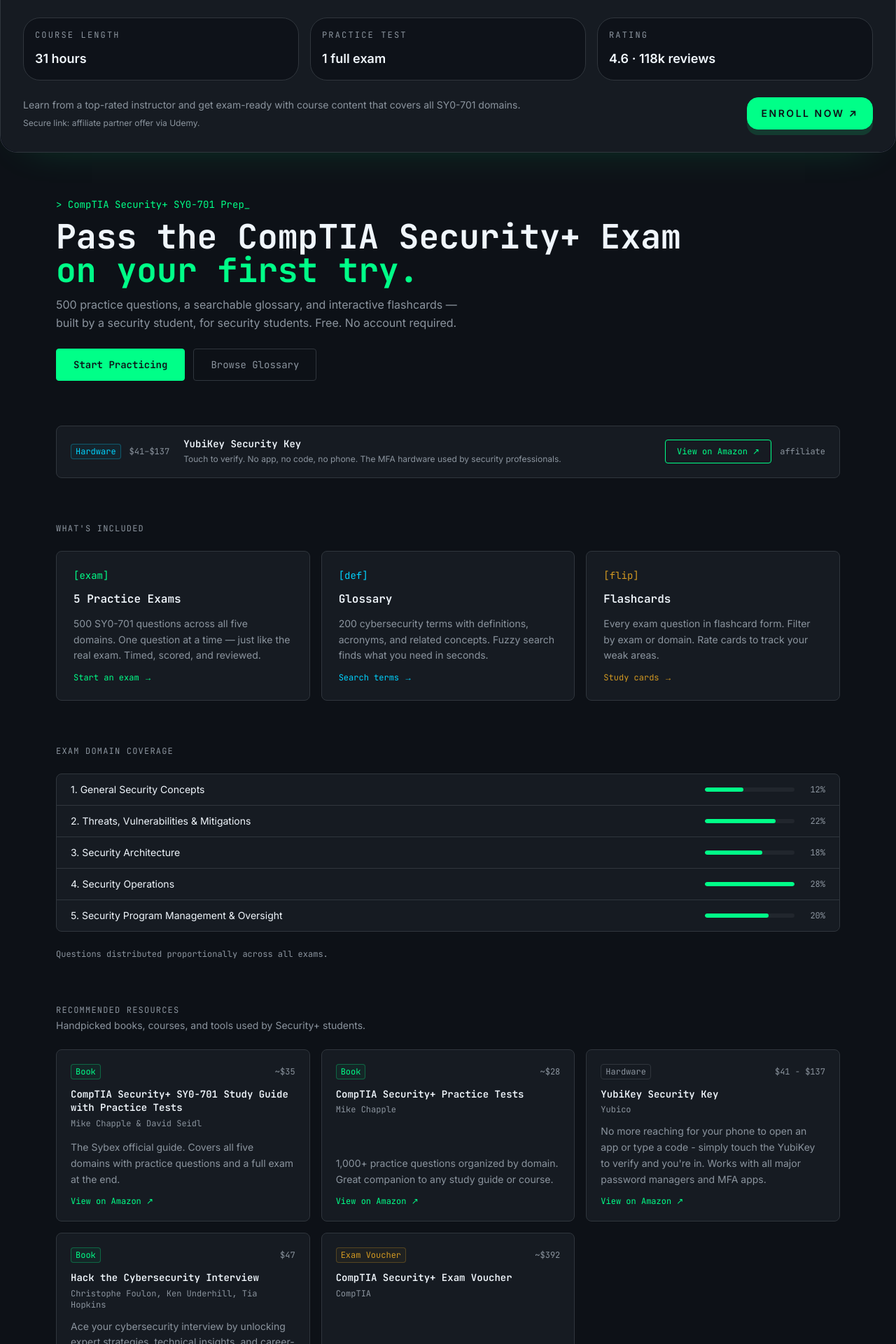
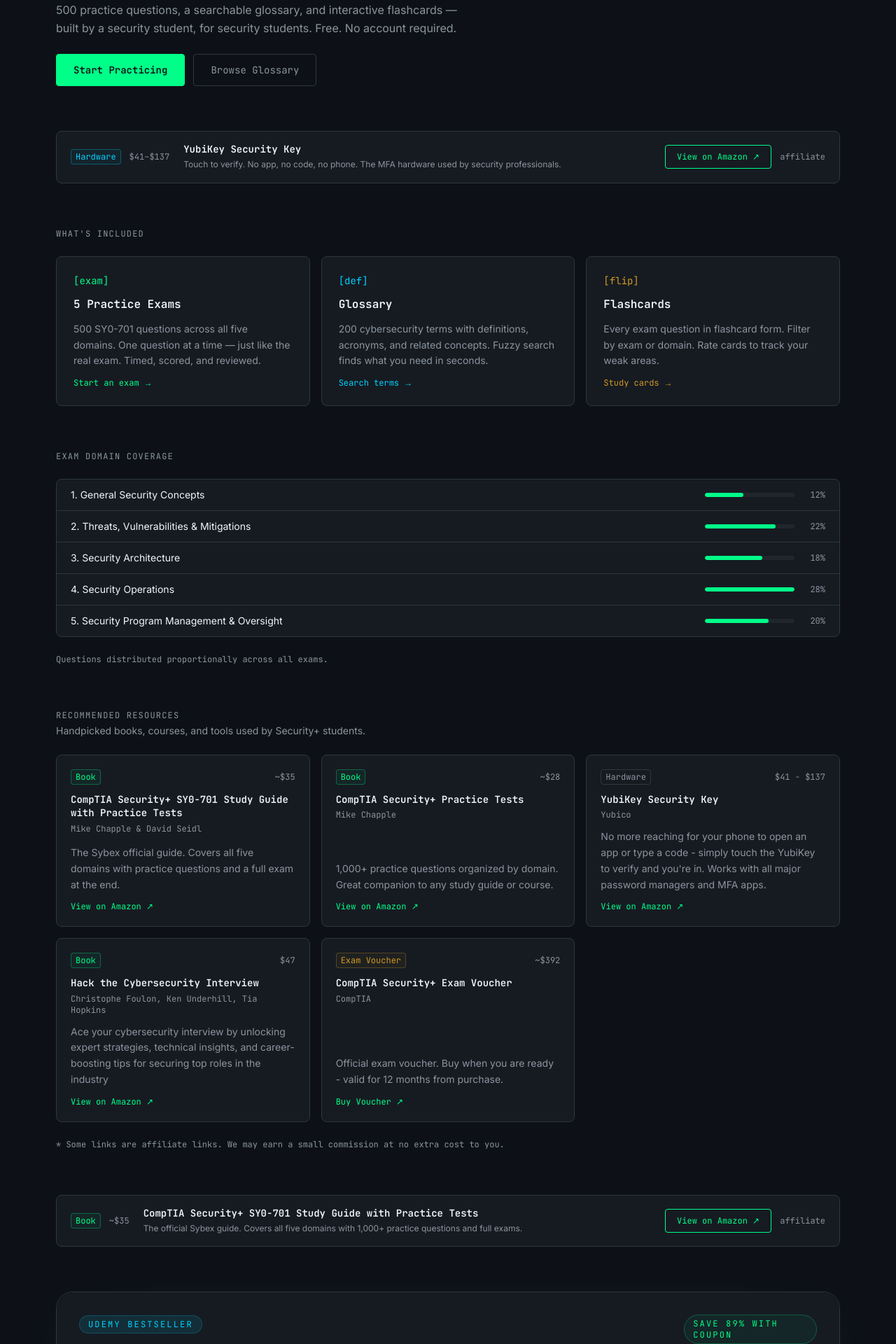
Before and after one commit to terrytelford/sudostudy, a Next.js app in the folder app/: page / in a window 1280 px wide. Shown: the part 260-2180 px from the top of the page at 70% size. Built offline with nearby package versions, Linux system fonts and the light colour scheme.

Commit message:
Move Udemy course banner to homepage under Amazon book and constrain width

```diff
--- a/app/src/app/layout.tsx
+++ b/app/src/app/layout.tsx
@@ -3,7 +3,6 @@
 import './globals.css'
 import Navbar from '@/components/layout/Navbar'
 import Footer from '@/components/layout/Footer'
-import AffiliateTopBanner from '@/components/ads/AffiliateTopBanner'
 
 const inter = Inter({
   subsets: ['latin'],
@@ -45,7 +44,6 @@
     <html lang="en" className={`${inter.variable} ${jetbrainsMono.variable}`}>
       <body className="min-h-screen flex flex-col bg-bg-primary text-text-primary antialiased">
         <Navbar />
-        <AffiliateTopBanner />
         <main className="flex-1 max-w-6xl mx-auto w-full px-4 py-8">{children}</main>
         <Footer />
       </body>
--- a/app/src/app/page.tsx
+++ b/app/src/app/page.tsx
@@ -1,5 +1,6 @@
 import Link from 'next/link'
 import AffiliateBanner from '@/components/ads/AffiliateBanner'
+import AffiliateTopBanner from '@/components/ads/AffiliateTopBanner'
 import RecommendedResources from '@/components/resources/RecommendedResources'
 
 export default function HomePage() {
@@ -119,6 +120,8 @@
         href="https://www.amazon.ca/Security-Practice-Tests-SY0-701-CertMike/dp/B0DHC632CY?dib=eyJ2IjoiMSJ9.cEgxVQi1TTld0XQJF2c_9uxDIeoYZB7MenxI6RkpIrXfIs1olnSGbRmBs9D-P8JrIYbk8r6K7KAvY5-nrso7t6XsqK-DsbcbWyDOsCpxx3fzcFn61aHXNp6iA_k09QVck_IQllmBvJ6zztn_-vRYQVsVqmA6Pj2462XSZ9rx0UKeOZJjD1NK8BNo3xpHAHwt5ZRG70AFhQ7oRdJQOXbcBwC-9CbQY7iqzd3zThXI28o9mECTcpQEYX1IrottiyFYubG7d0uPHnb4qzDxH-fpY6lJFLP_Uapt6x6-8HAls4Q.Q5mYzhrG6civTGe_VmnUIGKUh4H6Bl-8NXDLeoj6W8w&dib_tag=se&keywords=comptia+security+%2B&qid=1779378494&sr=8-38&linkCode=ll2&tag=terrytelford-20&linkId=76cd05d1fa075b7084f11cda24e65b2b&ref_=as_li_ss_tl"
       />
 
+      <AffiliateTopBanner />
+
       {/* Disclaimer */}
       <section className="border-t border-border pt-6">
         <p className="text-xs text-text-muted leading-relaxed">
```
